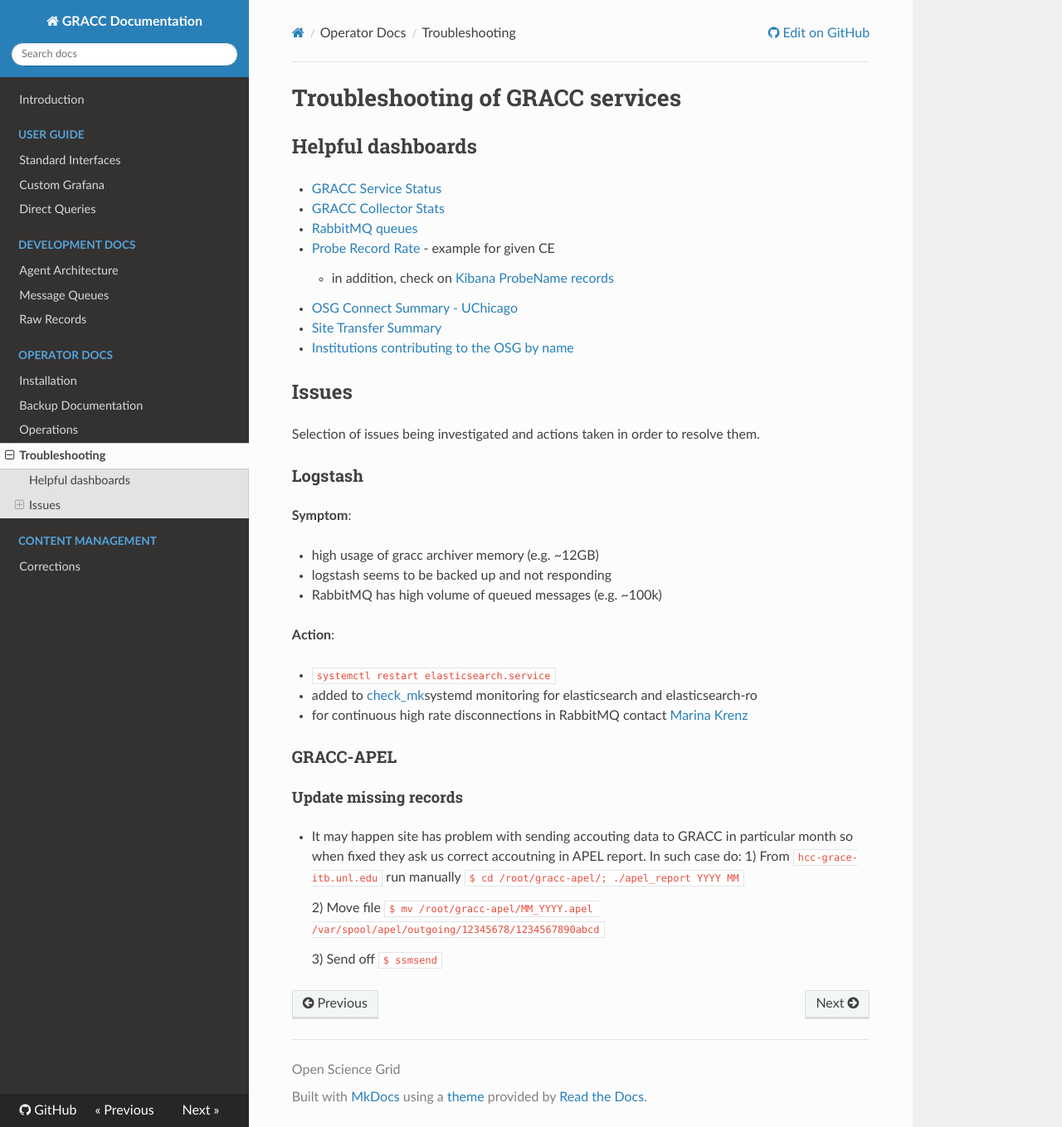
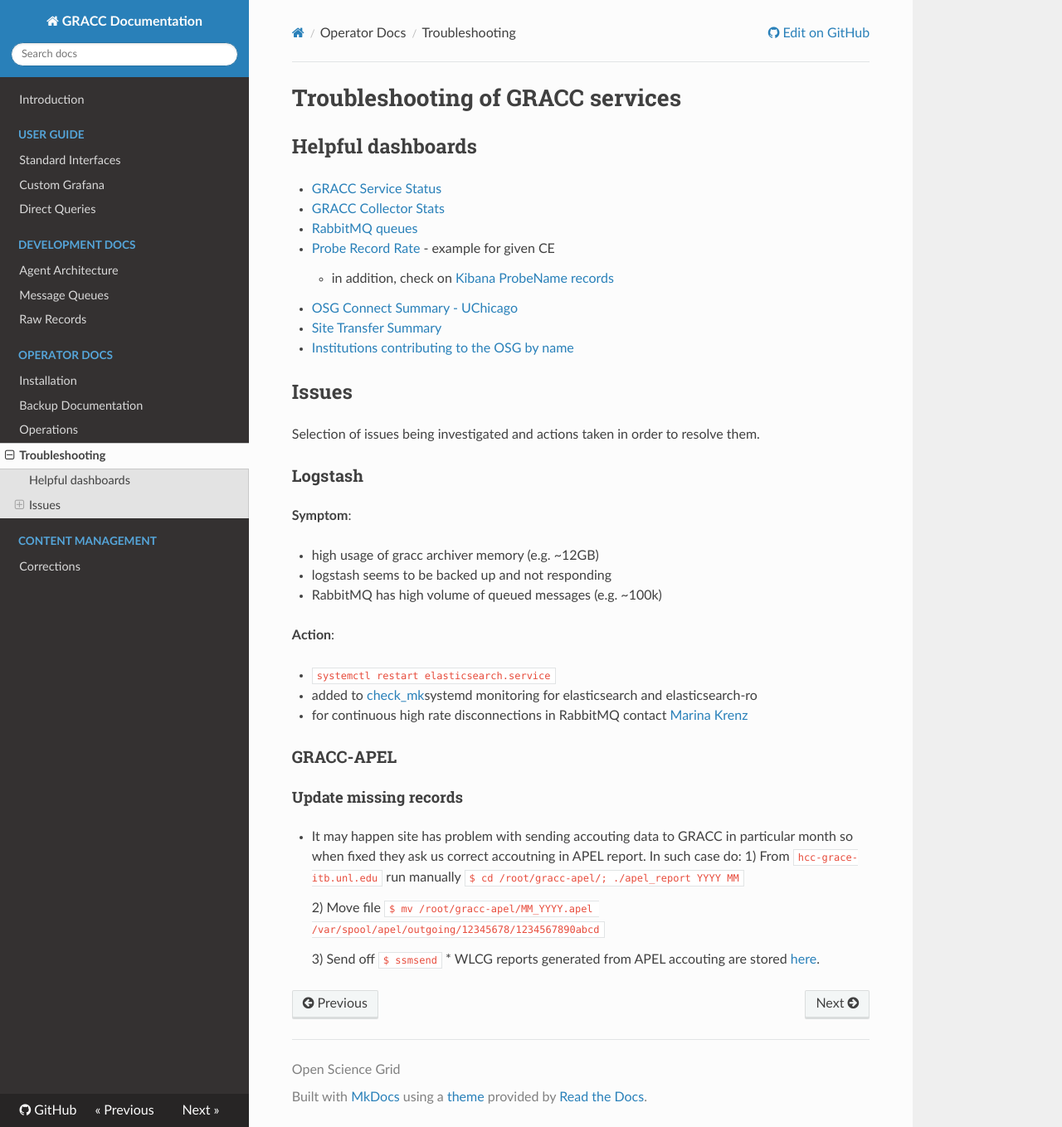
Before and after one commit to zvada/gracc, an MkDocs documentation site: the page built from docs/ops/troubleshoot.md, in a window 1280 px wide and 1359 px high. Shown: the whole window at 83% size. Built offline with MkDocs 1.6.1, drawn with Linux system fonts in a browser that asks for light colours; nearby versions of some CDN libraries; old or Windows-style settings are respelled for this version of MkDocs.

Commit message:
added WLCG accounting URL

```diff
--- a/docs/ops/troubleshoot.md
+++ b/docs/ops/troubleshoot.md
@@ -38,3 +38,4 @@
     2) Move file `$ mv /root/gracc-apel/MM_YYYY.apel /var/spool/apel/outgoing/12345678/1234567890abcd`
 
     3) Send off `$ ssmsend`
+* WLCG reports generated from APEL accouting are stored [here](https://espace.cern.ch/WLCG-document-repository/Accounting/Forms/AllItems.aspx).
```
